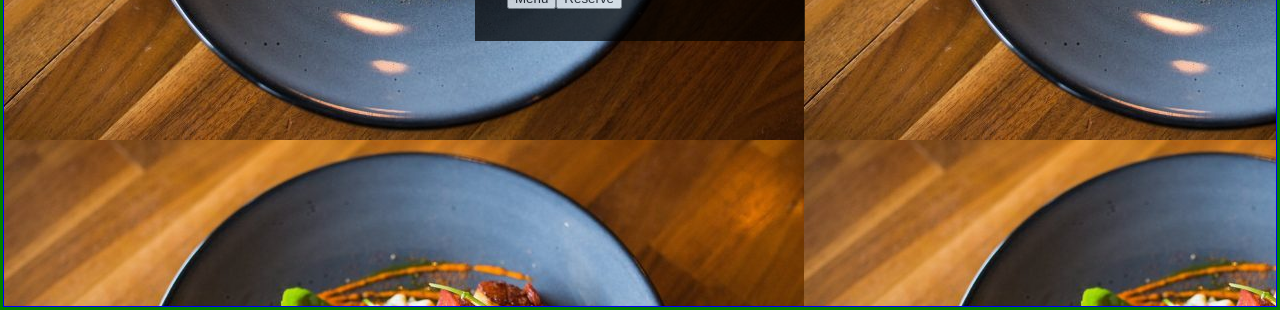
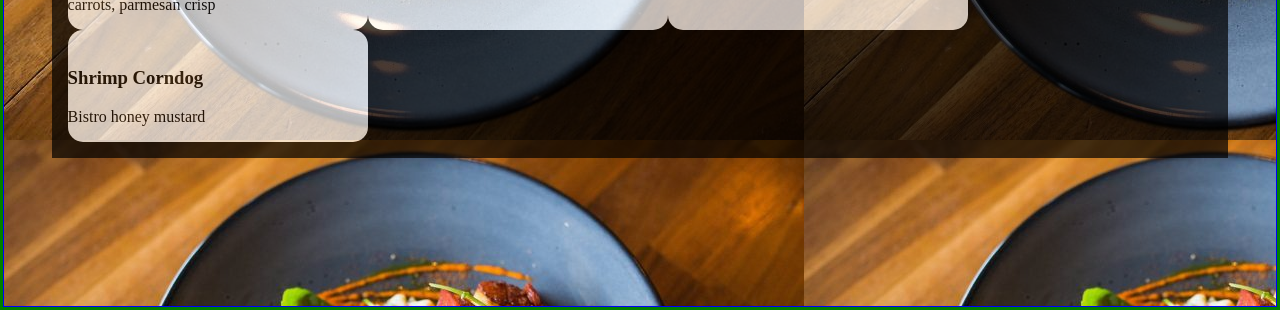
Before and after one commit to mrzamin/restaurant-page, a website built with webpack: page dist/index.html in a window 1280 px wide. Shown: the part 496-806 px from the top of the page. Built offline with nearby package versions, Linux system fonts and the light colour scheme; files whose address does not match are found by name.

Commit message:
Add menu module

```diff
--- a/src/index.js
+++ b/src/index.js
@@ -1,6 +1,9 @@
 import createContent from "./homepage";
 import createHeader from "./header";
+import createMenu from "./menu";
+
 import "./styles.css";
 
-createContent();
+// createContent();
 createHeader();
+createMenu();
--- /dev/null
+++ b/src/menu.js
@@ -0,0 +1,86 @@
+const createMenu = () => {
+  const content = document.querySelector("#content");
+
+  const menuBox = document.createElement("div");
+  menuBox.classList.add("menubox");
+  menuBox.innerHTML = "HELLLLO";
+
+  //Card 1
+  const card1 = document.createElement("div");
+  const img1 = new Image();
+  const heading1 = document.createElement("h3");
+  const descr1 = document.createElement("p");
+  heading1.innerHTML = "Shrimp Corndog";
+  descr1.innerHTML = "Bistro honey mustard";
+  card1.appendChild(img1);
+  card1.appendChild(heading1);
+  card1.appendChild(descr1);
+
+  //Card 2
+  const card2 = document.createElement("div");
+  const img2 = new Image();
+  const heading2 = document.createElement("h3");
+  const descr2 = document.createElement("p");
+  heading2.innerHTML = "Bacon-wrapped apricots";
+  descr2.innerHTML =
+    "tequila-soaked apricots, hickory smoked bacon, jalapeño kumquat, honey glaze";
+  card2.appendChild(img2);
+  card2.appendChild(heading2);
+  card2.appendChild(descr2);
+
+  //Card 3
+  const card3 = document.createElement("div");
+  const img3 = new Image();
+  const heading3 = document.createElement("h3");
+  const descr3 = document.createElement("p");
+  heading3.innerHTML = "Cauliflower piccata";
+  descr3.innerHTML =
+    "Lemon caper aioli, pine nuts, parsley, pickled carrots, parmesan crisp";
+  card3.appendChild(img3);
+  card3.appendChild(heading3);
+  card3.appendChild(descr3);
+
+  //Card 4
+  const card4 = document.createElement("div");
+  const img4 = new Image();
+  const heading4 = document.createElement("h3");
+  const descr4 = document.createElement("p");
+  heading4.innerHTML = "Shrimp Corndog";
+  descr4.innerHTML = "Bistro honey mustard";
+  card4.appendChild(img4);
+  card4.appendChild(heading4);
+  card4.appendChild(descr4);
+
+  //Card 5
+  const card5 = document.createElement("div");
+  const img5 = new Image();
+  const heading5 = document.createElement("h3");
+  const descr5 = document.createElement("p");
+  heading5.innerHTML = "Shrimp Corndog";
+  descr5.innerHTML = "Bistro honey mustard";
+  card5.appendChild(img5);
+  card5.appendChild(heading5);
+  card5.appendChild(descr5);
+
+  //Card 6
+  const card6 = document.createElement("div");
+  const img6 = new Image();
+  const heading6 = document.createElement("h3");
+  const descr6 = document.createElement("p");
+  heading6.innerHTML = "Shrimp Corndog";
+  descr6.innerHTML = "Bistro honey mustard";
+  card6.appendChild(img6);
+  card6.appendChild(heading6);
+  card6.appendChild(descr6);
+
+  menuBox.appendChild(card1);
+  menuBox.appendChild(card2);
+  menuBox.appendChild(card3);
+  menuBox.appendChild(card4);
+  menuBox.appendChild(card5);
+  menuBox.appendChild(card6);
+
+  content.appendChild(menuBox);
+};
+
+export default createMenu;
--- a/src/styles.css
+++ b/src/styles.css
@@ -54,3 +54,17 @@ nav {
 .contentbox > img {
   width: 250px;
 }
+
+.menubox {
+  padding: 1rem;
+  background-color: black;
+  width: 90%;
+  display: grid;
+  grid-template-columns: repeat(auto-fit, 300px);
+  opacity: 0.7;
+}
+
+.menubox > div {
+  background-color: white;
+  border-radius: 15px;
+}
```
Also changed, not shown: dist/main.js, src/imgs/apricots.jpg (added), src/imgs/cauliflower.jpg (added), src/imgs/corndog.jpg (added), src/imgs/fish.jpg (added), src/imgs/scallops.jpg (added), src/imgs/veggie.jpg (added).
